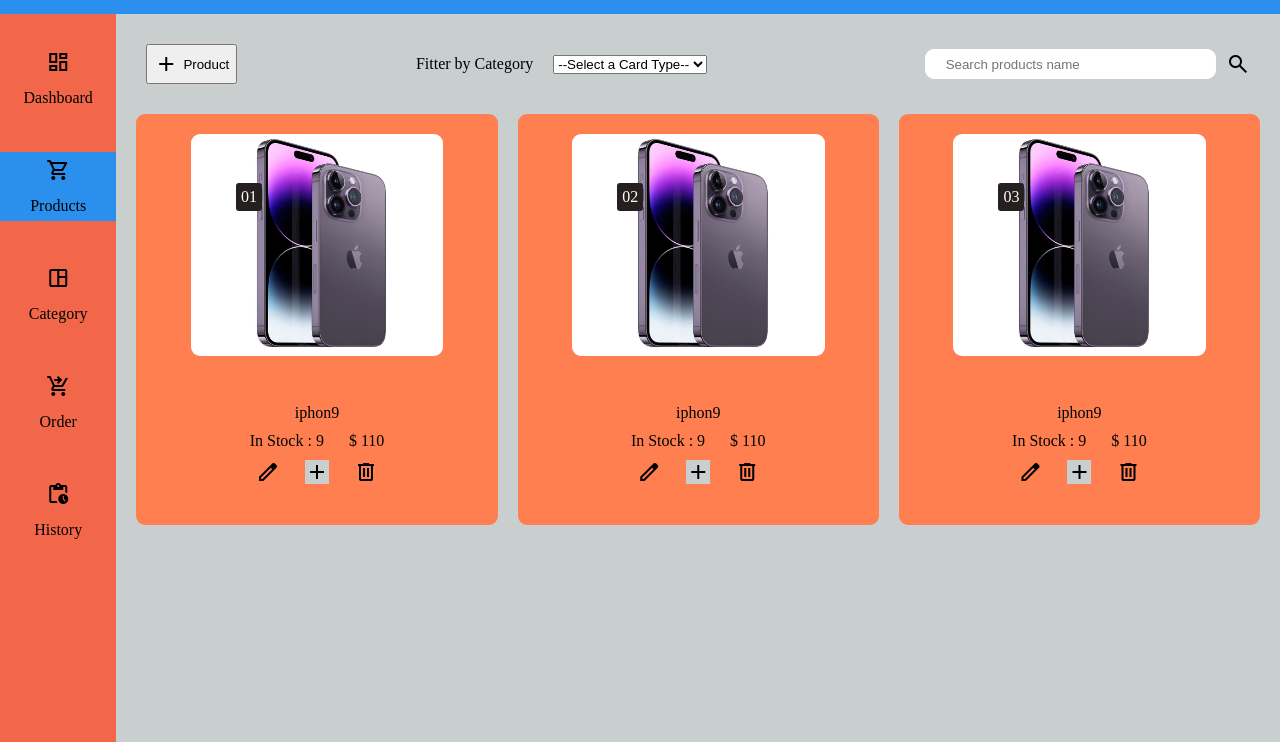
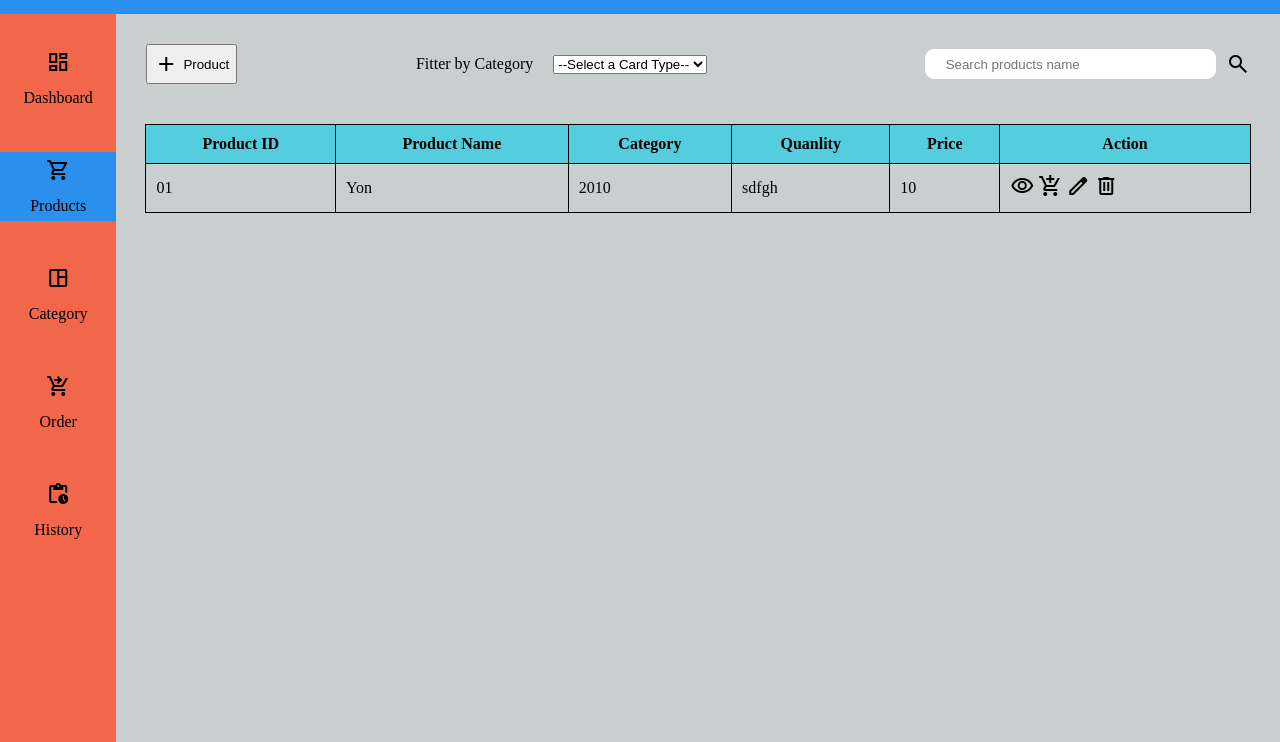
Before and after one commit to Khav9/pos-system-c4, a plain HTML site: page pages/products.html in a window 1280 px wide. Shown: the part 58-800 px from the top of the page. Drawn offline with nearby package versions, Linux system fonts and the light colour scheme.

Commit message:
#4 edit product and css

```diff
--- a/css/product.css
+++ b/css/product.css
@@ -109,59 +109,6 @@
       border: 1px solid white;
 }
 
-.contaner-buttom {
-      display: grid;
-      grid-template-columns: repeat(6, 1fr);
-      gap: 20px;
-      margin: 20px;
-}
-
-.card {
-      background-color: coral;
-      display: flex;
-      flex-direction: column;
-      align-items: center;
-      gap: 10px;
-      border-radius: 9px;
-
-}
-
-.id {
-      background-color: rgb(37, 31, 31);
-      color: white;
-      position: relative;
-      padding: 5px;
-      top: -22.8vh;
-      right: 8.5vh;
-      border-radius: 3px;
-}
-
-.card img {
-      width: 70%;
-      height: 54%;
-      margin-top: 20px;
-      border-radius: 9px;
-}
-
-.value {
-      display: flex;
-      gap: 25px;
-}
-
-.button {
-      display: flex;
-      gap: 25px;
-}
-
-.button .material-symbols-outlined {
-      cursor: pointer;
-      margin-bottom: 10px;
-}
-
-.add {
-      background-color: #c9cecf;
-}
-
 /*  */
 
 .box-add {
@@ -233,3 +180,20 @@
 button{
       cursor: pointer;
 }
+/*  */
+table {
+      width: 95%;
+      margin: auto;
+      border-collapse: collapse;
+      margin-top: 10px;
+  }
+  thead {
+      background: #54cddf;
+  }
+  tr,td,th {
+      border: 1px solid;
+      padding: 10px;
+  }
+  tr:nth-child(even) {
+      background: #e7f2f4;
+  }
--- a/pages/products.html
+++ b/pages/products.html
@@ -81,7 +81,7 @@
                                     <option value="RuPay">RuPay</option>
                                     <option value="MasterCard">MasterCard</option>
                               </select>
-                              <input type="file" id="avatar" name="avatar" accept="image/png, image/jpeg" />
+                              <input type="file" id="avatar" name="avatar" accept="image/png, image/jpeg, image/jpg" />
                               <div class="btn-add">
                                     <button id="cancel">CANCEL</button>
                                     <button id="submit">ADD</button>
@@ -89,48 +89,34 @@
                         </div>
                   </div>
                   <div class="contaner-buttom">
-                        <div class="card">
-                              <img src="../images/iphone.jpg" alt="">
-                              <p class="id">01</p>
-                              <p class="name">iphon9</p>
-                              <div class="value">
-                                    <p class="stock">In Stock : 9</p>
-                                    <p class="price">$ 110</p>
-                              </div>
-                              <div class="button">
-                                    <i class="material-symbols-outlined">edit</i>
-                                    <i class="material-symbols-outlined add">add</i>
-                                    <i class="material-symbols-outlined">delete</i>
-                              </div>
-                        </div>
-                        <div class="card">
-                              <img src="../images/iphone.jpg" alt="">
-                              <p class="id">02</p>
-                              <p class="name">iphon9</p>
-                              <div class="value">
-                                    <p class="stock">In Stock : 9</p>
-                                    <p class="price">$ 110</p>
-                              </div>
-                              <div class="button">
-                                    <i class="material-symbols-outlined">edit</i>
-                                    <i class="material-symbols-outlined add">add</i>
-                                    <i class="material-symbols-outlined">delete</i>
-                              </div>
-                        </div>
-                        <div class="card">
-                              <img src="../images/iphone.jpg" alt="">
-                              <p class="id">03</p>
-                              <p class="name">iphon9</p>
-                              <div class="value">
-                                    <p class="stock">In Stock : 9</p>
-                                    <p class="price">$ 110</p>
-                              </div>
-                              <div class="button">
-                                    <i class="material-symbols-outlined">edit</i>
-                                    <i class="material-symbols-outlined add">add</i>
-                                    <i class="material-symbols-outlined">delete</i>
-                              </div>
-                        </div>
+                        <table>
+                              <thead>
+                                    <tr>
+                                          <th>Product ID</th>
+                                          <th>Product Name</th>
+                                          <th>Category</th>
+                                          <th>Quanlity</th>
+                                          <th>Price</th>
+                                          <th>Action</th>
+                                    </tr>
+                              </thead>
+                              <tbody>
+                                    <tr>
+                                          <td>01</td>
+                                          <td>Yon</td>
+                                          <td>2010</td>
+                                          <td>sdfgh</td>
+                                          <td>10</td>
+                                          <td>
+                                                <i class="material-symbols-outlined">visibility</i>
+                                                <i class="material-symbols-outlined">add_shopping_cart</i>
+                                                <i class="material-symbols-outlined">edit</i>
+                                                <i class="material-symbols-outlined">delete</i>
+                                          </td>
+                                    </tr>
+
+                              </tbody>
+                        </table>
                   </div>
             </div>
       </section>
```
